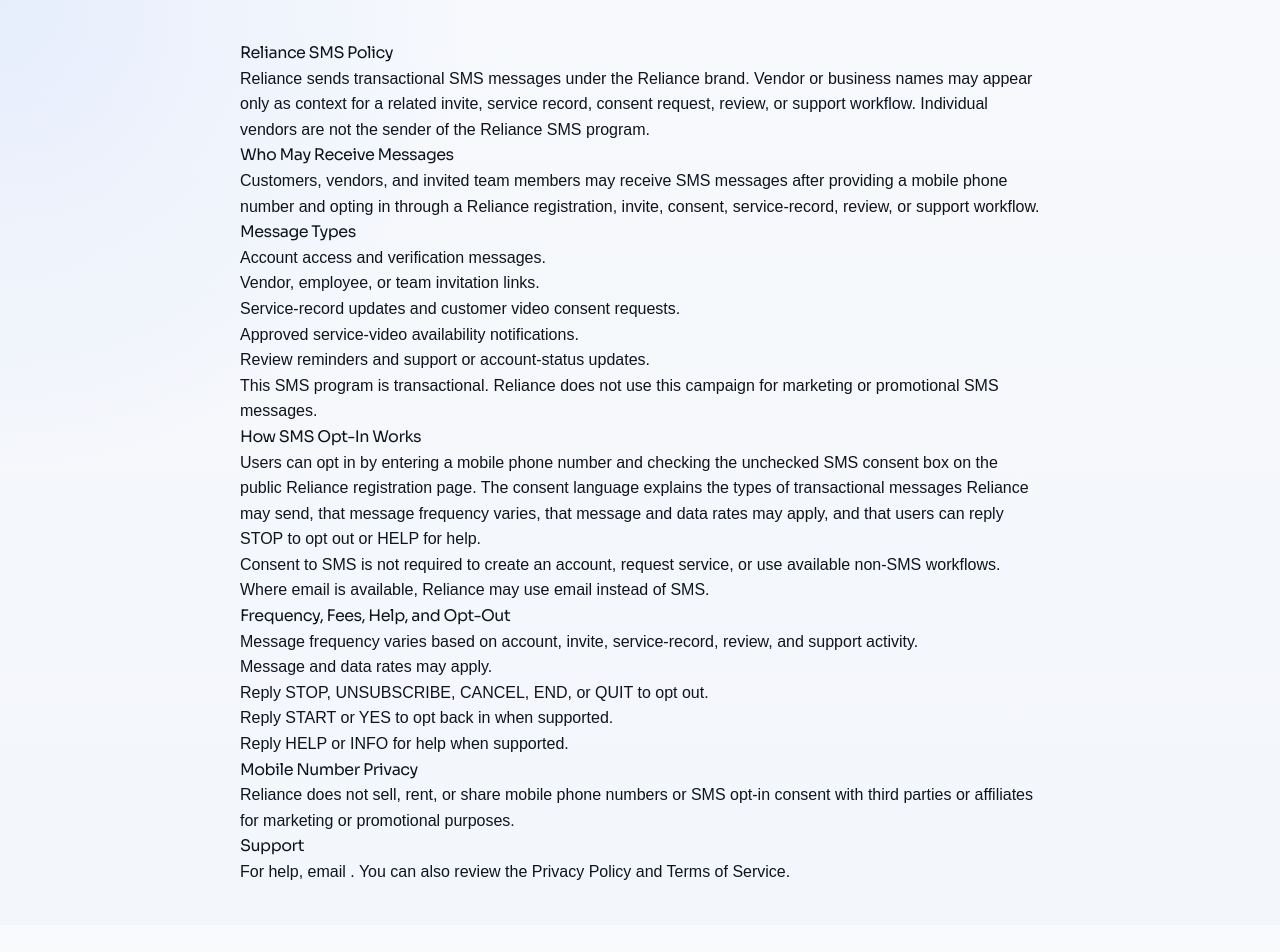
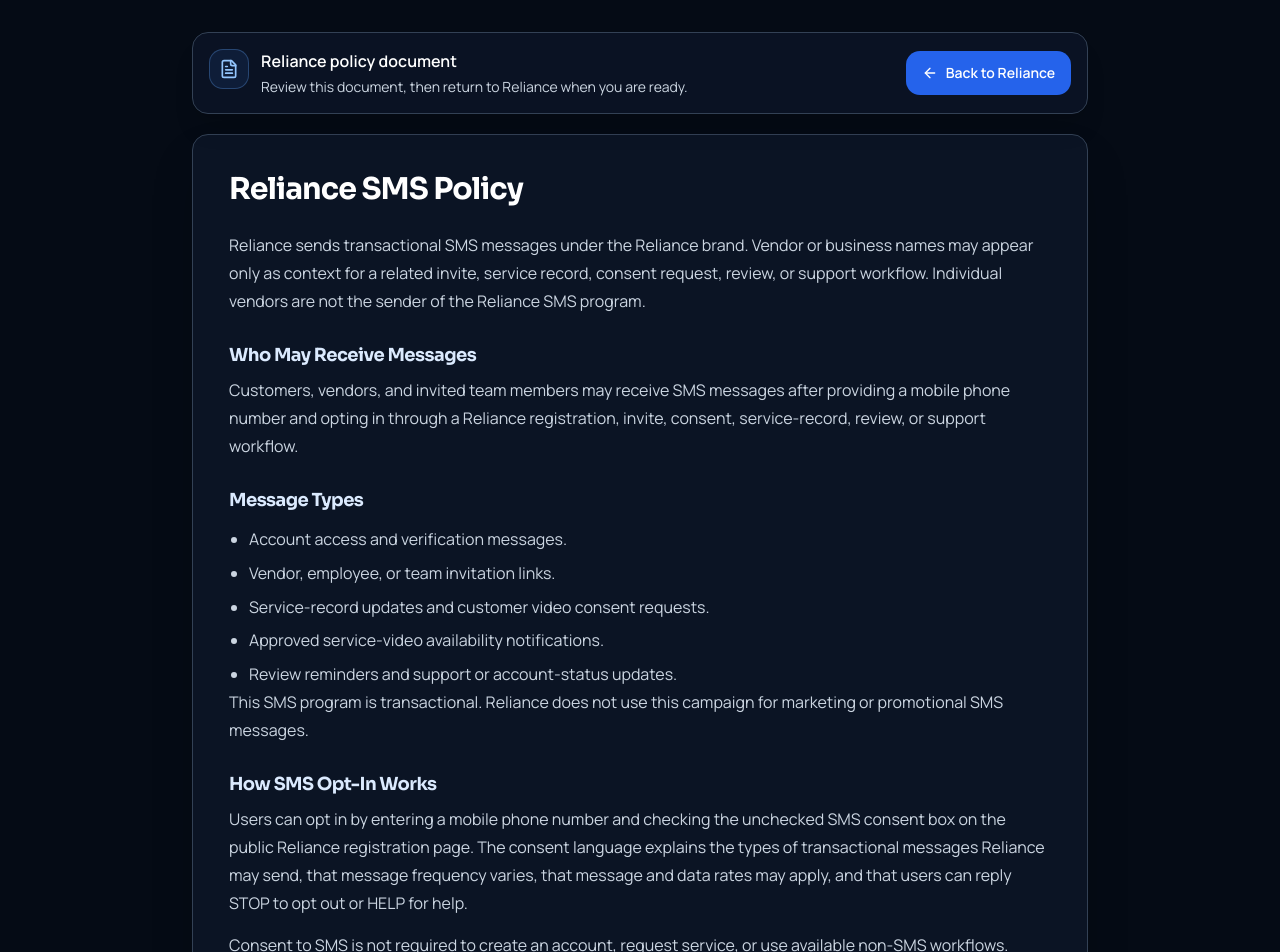
Before and after one commit to colivera01/Relianceupdate, a Next.js app: page /sms-policy in a window 1280 px wide. Shown: the top 952 px of the page. Before the commit the page ends 925 px from the top, so only its background shows below. Built offline with nearby package versions, Linux system fonts and the light colour scheme; no server answers.

Commit message:
fix: add policy return navigation

```diff
--- a/src/app/auth/register/page.tsx
+++ b/src/app/auth/register/page.tsx
@@ -34,6 +34,7 @@
   getCustomerServiceVideoIntent,
   sanitizeAuthNextPath,
 } from '@/lib/auth-next';
+import { buildPolicyDocumentHref } from '@/lib/policy-navigation';
 import { tutorialGuides } from '@/lib/user-guidance';
 import {
   User,
@@ -982,6 +983,11 @@
 
   // State management
   const [userType, setUserType] = useState<'user' | 'vendor'>(type || 'user');
+  const registrationReturnPath = (() => {
+    const params = new URLSearchParams(searchParams?.toString() || '');
+    params.set('type', userType);
+    return `/auth/register?${params.toString()}`;
+  })();
   const addressRequired = userType === 'vendor';
   const [step, setStep] = useState(1);
   const [isSubmitting, setIsSubmitting] = useState(false);
@@ -2185,15 +2191,15 @@
                           customer video consent requests, approved video availability, review reminders,
                           support updates. Message frequency varies. Msg &amp; data
                           rates may apply. Reply STOP to opt out or HELP for help. This SMS consent is required when a mobile phone number is provided. See{' '}
-                          <Link href="/sms-policy" target="_blank" rel="noopener noreferrer" className="font-semibold text-blue-200 underline">
+                          <Link href={buildPolicyDocumentHref('/sms-policy', registrationReturnPath)} target="_blank" rel="noopener noreferrer" className="font-semibold text-blue-200 underline">
                             SMS Policy
                           </Link>
                           ,{' '}
-                          <Link href="/privacy" target="_blank" rel="noopener noreferrer" className="font-semibold text-blue-200 underline">
+                          <Link href={buildPolicyDocumentHref('/privacy', registrationReturnPath)} target="_blank" rel="noopener noreferrer" className="font-semibold text-blue-200 underline">
                             Privacy Policy
                           </Link>
                           , and{' '}
-                          <Link href="/terms" target="_blank" rel="noopener noreferrer" className="font-semibold text-blue-200 underline">
+                          <Link href={buildPolicyDocumentHref('/terms', registrationReturnPath)} target="_blank" rel="noopener noreferrer" className="font-semibold text-blue-200 underline">
                             Terms
                           </Link>
                           .
--- a/src/app/globals.css
+++ b/src/app/globals.css
@@ -804,3 +804,50 @@
   text-overflow: clip !important;
   overflow: visible !important;
 }
+/* Shared reading treatment for public policy documents. */
+.policy-document h1 {
+  margin-bottom: 1.5rem;
+  font-size: 1.875rem;
+  font-weight: 700;
+  line-height: 1.2;
+  color: #ffffff;
+}
+
+.policy-document h3 {
+  margin-top: 1.75rem;
+  margin-bottom: 0.5rem;
+  font-size: 1.125rem;
+  font-weight: 650;
+  line-height: 1.4;
+  color: #dbeafe;
+}
+
+.policy-document p,
+.policy-document li {
+  color: #cbd5e1;
+  line-height: 1.75;
+}
+
+.policy-document p + p {
+  margin-top: 0.875rem;
+}
+
+.policy-document ul {
+  margin: 0.75rem 0 0 1.25rem;
+  list-style: disc;
+}
+
+.policy-document li + li {
+  margin-top: 0.35rem;
+}
+
+.policy-document a {
+  color: #93c5fd;
+  font-weight: 600;
+  text-decoration: underline;
+  text-underline-offset: 3px;
+}
+
+.policy-document a:hover {
+  color: #bfdbfe;
+}
--- a/src/app/privacy/page.tsx
+++ b/src/app/privacy/page.tsx
@@ -1,6 +1,17 @@
-export default function PrivacyPage() {
+import { PolicyDocumentLayout } from '@/components/legal/PolicyDocumentLayout';
+
+export default async function PrivacyPage({
+  searchParams,
+}: {
+  searchParams: Promise<{ returnTo?: string | string[] }>;
+}) {
+  const resolvedSearchParams = await searchParams;
+  const returnTo = Array.isArray(resolvedSearchParams.returnTo)
+    ? resolvedSearchParams.returnTo[0]
+    : resolvedSearchParams.returnTo;
+
   return (
-    <div style={{ maxWidth: 800, margin: '40px auto', fontFamily: 'sans-serif' }}>
+    <PolicyDocumentLayout returnTo={returnTo}>
       <h1>Privacy Policy</h1>
 
       <p>
@@ -116,6 +127,6 @@
         post the revised policy through the platform or related communications. Continued use of
         the platform after updates become effective indicates acceptance of the revised policy.
       </p>
-    </div>
+    </PolicyDocumentLayout>
   );
 }
--- a/src/app/sms-policy/page.tsx
+++ b/src/app/sms-policy/page.tsx
@@ -1,9 +1,20 @@
 import Link from "next/link";
+import { PolicyDocumentLayout } from "@/components/legal/PolicyDocumentLayout";
+import { buildPolicyDocumentHref } from "@/lib/policy-navigation";
 import { LAUNCH_SUPPORT_EMAIL } from "@/lib/support";
 
-export default function SmsPolicyPage() {
+export default async function SmsPolicyPage({
+  searchParams,
+}: {
+  searchParams: Promise<{ returnTo?: string | string[] }>;
+}) {
+  const resolvedSearchParams = await searchParams;
+  const returnTo = Array.isArray(resolvedSearchParams.returnTo)
+    ? resolvedSearchParams.returnTo[0]
+    : resolvedSearchParams.returnTo;
+
   return (
-    <div style={{ maxWidth: 800, margin: "40px auto", fontFamily: "sans-serif", lineHeight: 1.6 }}>
+    <PolicyDocumentLayout returnTo={returnTo}>
       <h1>Reliance SMS Policy</h1>
 
       <p>
@@ -65,8 +76,9 @@
       <p>
         For help, email{" "}
         <a href={`mailto:${LAUNCH_SUPPORT_EMAIL}`}>{LAUNCH_SUPPORT_EMAIL}</a>. You can also review
-        the <Link href="/privacy">Privacy Policy</Link> and <Link href="/terms">Terms of Service</Link>.
+        the <Link href={buildPolicyDocumentHref("/privacy", returnTo || "")}>Privacy Policy</Link> and{" "}
+        <Link href={buildPolicyDocumentHref("/terms", returnTo || "")}>Terms of Service</Link>.
       </p>
-    </div>
+    </PolicyDocumentLayout>
   );
 }
--- a/src/app/terms/page.tsx
+++ b/src/app/terms/page.tsx
@@ -1,6 +1,17 @@
-export default function TermsPage() {
+import { PolicyDocumentLayout } from '@/components/legal/PolicyDocumentLayout';
+
+export default async function TermsPage({
+  searchParams,
+}: {
+  searchParams: Promise<{ returnTo?: string | string[] }>;
+}) {
+  const resolvedSearchParams = await searchParams;
+  const returnTo = Array.isArray(resolvedSearchParams.returnTo)
+    ? resolvedSearchParams.returnTo[0]
+    : resolvedSearchParams.returnTo;
+
   return (
-    <div style={{ maxWidth: 800, margin: '40px auto', fontFamily: 'sans-serif' }}>
+    <PolicyDocumentLayout returnTo={returnTo}>
       <h1>Terms of Service</h1>
 
       <p>
@@ -128,6 +139,6 @@
         the platform or related communications. Continued use of Reliance after updates become
         effective constitutes acceptance of the revised Terms.
       </p>
-    </div>
+    </PolicyDocumentLayout>
   );
 }
--- /dev/null
+++ b/src/components/legal/PolicyDocumentLayout.tsx
@@ -0,0 +1,44 @@
+import type { ReactNode } from 'react';
+import { FileText } from 'lucide-react';
+import { sanitizePolicyReturnPath } from '@/lib/policy-navigation';
+import { PolicyReturnAction } from './PolicyReturnAction';
+
+type PolicyDocumentLayoutProps = {
+  children: ReactNode;
+  returnTo?: string | null;
+};
+
+export function PolicyDocumentLayout({ children, returnTo }: PolicyDocumentLayoutProps) {
+  const safeReturnPath = sanitizePolicyReturnPath(returnTo);
+
+  return (
+    <main className="min-h-screen bg-[#050b15] px-4 py-5 text-slate-100 sm:px-6 sm:py-8">
+      <div className="mx-auto max-w-4xl">
+        <header className="sticky top-3 z-10 mb-5 flex flex-col gap-4 rounded-lg border border-slate-700 bg-[#0b1424]/95 p-4 shadow-xl backdrop-blur sm:flex-row sm:items-center sm:justify-between">
+          <div className="flex min-w-0 items-start gap-3">
+            <span className="flex h-10 w-10 shrink-0 items-center justify-center rounded-md border border-blue-400/30 bg-blue-500/10 text-blue-300">
+              <FileText aria-hidden="true" className="h-5 w-5" />
+            </span>
+            <div>
+              <p className="font-semibold text-white">Reliance policy document</p>
+              <p className="mt-1 text-sm leading-5 text-slate-300">
+                {safeReturnPath
+                  ? 'This opened separately so your registration details remain in place.'
+                  : 'Review this document, then return to Reliance when you are ready.'}
+              </p>
+            </div>
+          </div>
+          <PolicyReturnAction returnTo={safeReturnPath} />
+        </header>
+
+        <article className="policy-document rounded-lg border border-slate-700 bg-[#0b1424] px-5 py-7 shadow-2xl sm:px-9 sm:py-9">
+          {children}
+        </article>
+
+        <div className="mt-5 flex justify-center sm:justify-end">
+          <PolicyReturnAction returnTo={safeReturnPath} />
+        </div>
+      </div>
+    </main>
+  );
+}
--- /dev/null
+++ b/src/components/legal/PolicyReturnAction.tsx
@@ -0,0 +1,46 @@
+'use client';
+
+import { ArrowLeft, X } from 'lucide-react';
+import { useRouter } from 'next/navigation';
+
+type PolicyReturnActionProps = {
+  returnTo: string | null;
+};
+
+export function PolicyReturnAction({ returnTo }: PolicyReturnActionProps) {
+  const router = useRouter();
+  const isRegistrationReturn = Boolean(returnTo);
+
+  const handleReturn = () => {
+    if (isRegistrationReturn) {
+      window.close();
+
+      window.setTimeout(() => {
+        if (!window.closed) {
+          router.push(returnTo || '/auth/register');
+        }
+      }, 150);
+      return;
+    }
+
+    if (window.history.length > 1) {
+      router.back();
+      return;
+    }
+
+    router.push('/');
+  };
+
+  const Icon = isRegistrationReturn ? X : ArrowLeft;
+
+  return (
+    <button
+      type="button"
+      onClick={handleReturn}
+      className="inline-flex min-h-11 w-full shrink-0 items-center justify-center gap-2 rounded-md bg-blue-600 px-4 py-2.5 text-sm font-semibold text-white transition hover:bg-blue-500 focus:outline-none focus:ring-2 focus:ring-blue-300 focus:ring-offset-2 focus:ring-offset-[#0b1424] sm:w-auto"
+    >
+      <Icon aria-hidden="true" className="h-4 w-4" />
+      {isRegistrationReturn ? 'Close and return to registration' : 'Back to Reliance'}
+    </button>
+  );
+}
--- /dev/null
+++ b/src/lib/policy-navigation.ts
@@ -0,0 +1,28 @@
+const REGISTRATION_PATH = '/auth/register';
+
+export function sanitizePolicyReturnPath(value: string | null | undefined): string | null {
+  if (!value || !value.startsWith('/') || value.startsWith('//')) {
+    return null;
+  }
+
+  try {
+    const parsed = new URL(value, 'https://reliance.local');
+    if (parsed.origin !== 'https://reliance.local' || parsed.pathname !== REGISTRATION_PATH) {
+      return null;
+    }
+
+    return `${parsed.pathname}${parsed.search}${parsed.hash}`;
+  } catch {
+    return null;
+  }
+}
+
+export function buildPolicyDocumentHref(policyPath: string, registrationPath: string): string {
+  const safeReturnPath = sanitizePolicyReturnPath(registrationPath);
+  if (!safeReturnPath) {
+    return policyPath;
+  }
+
+  const query = new URLSearchParams({ returnTo: safeReturnPath });
+  return `${policyPath}?${query.toString()}`;
+}
```
Also changed, not shown: Project Management/Beta Feedback/UPDATES_2026-07-31_ENGINEERING_REPORT.md (+42 -3 lines), 1 other file (tests, documents, lock files or other folders).
